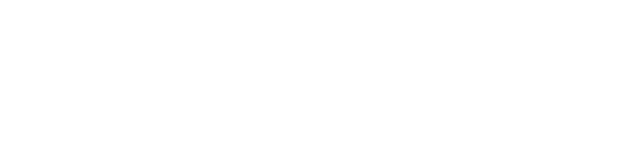
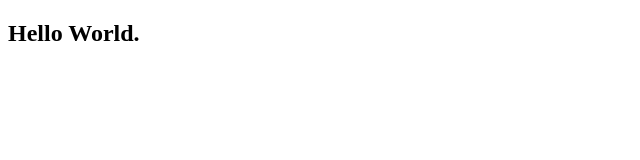
Before and after one commit to nkmd/github_actions, a plain HTML site: page index.html in a window 1280 px wide. Shown: the whole page, without its empty margins (0-640 px from the left). Drawn offline with Linux system fonts and the light colour scheme.

Commit message:
changes [actions skip]

```diff
--- a/index.html
+++ b/index.html
@@ -8,6 +8,7 @@
 </head>
 
 <body>
+	<h2>Hello World.</h2>
 
 </body>
 
```
